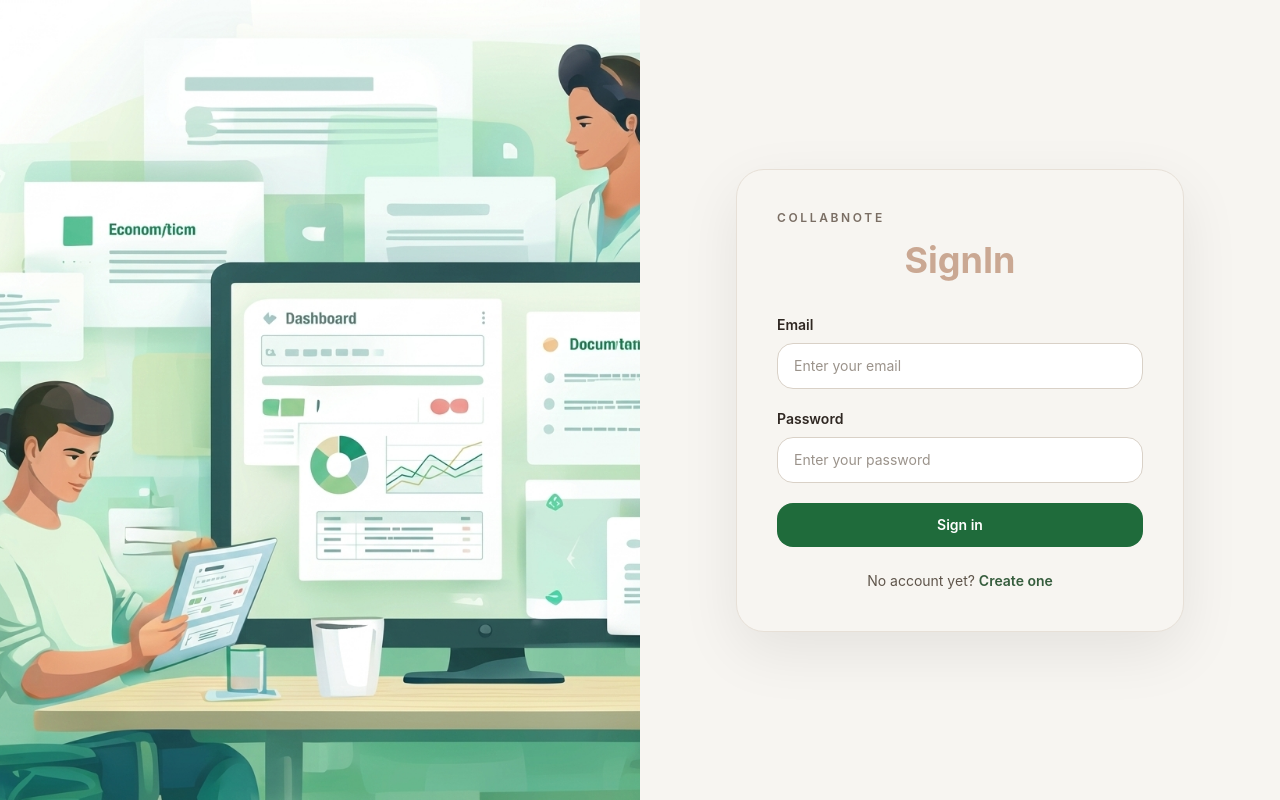
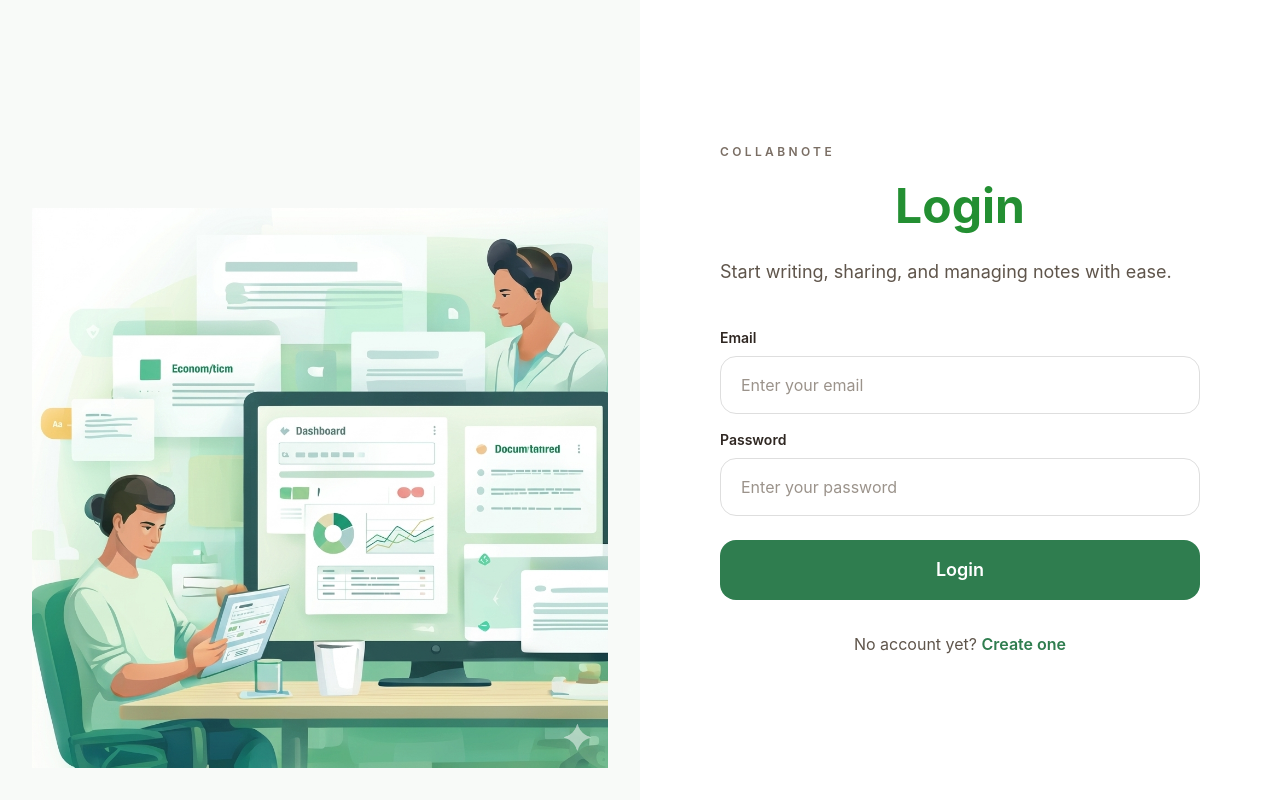
Before and after one commit to ayeshlakshan35/CollabNote, a React (Vite) app in the folder client/: page /login in a window 1280 px wide. Built offline with nearby package versions, Linux system fonts and the light colour scheme; no server answers.

Commit message:
fix:error in login

```diff
--- a/client/src/pages/Login.jsx
+++ b/client/src/pages/Login.jsx
@@ -42,29 +42,32 @@ const Login = () => {
   }
 
   return (
-    <div className="h-screen overflow-hidden bg-[#f7f5f1]">
-      <div className="grid h-full lg:grid-cols-2">
-        <div className="hidden h-full overflow-hidden lg:block">
+    <div className="h-screen overflow-hidden bg-[#f3f4f6]">
+      <div className="flex h-full overflow-hidden bg-white">
+        <div className="hidden w-1/2 items-end justify-center bg-[#f8faf8] p-8 lg:flex">
           <img
             src={loginImage}
             alt="AgroNotes login illustration"
-            className="h-full w-full object-cover"
+            className="h-auto max-h-[85%] w-full object-contain"
           />
         </div>
 
-        <div className="flex items-center justify-center px-4 py-6 sm:px-6 lg:px-12">
-          <div className="w-full max-w-md">
-            <div className="rounded-[28px] border border-[#e7e0d7] bg-[#f7f5f1] p-8 shadow-[0_20px_60px_rgba(0,0,0,0.08)] sm:p-10">
-              <p className="text-xs font-semibold uppercase tracking-[0.22em] text-[#7a6e64]">
+        <div className="flex w-full items-center justify-center overflow-y-auto px-6 py-6 sm:px-10 lg:w-1/2 lg:px-14">
+          <div className="w-full max-w-120">
+            <p className="text-xs font-semibold uppercase tracking-[0.28em] text-[#7a6e64]">
               CollabNote
             </p>
 
-              <h1 className="mt-3 text-4xl font-bold leading-tight text-[#caa893] text-center">
-                SignIn
+            <h1 className="mt-4 text-4xl font-bold leading-tight text-center text-[#238f32] sm:text-5xl">
+              Login
+
             </h1>
 
+            <p className="mt-5 text-lg leading-8 text-[#5f554b]">
+              Start writing, sharing, and managing notes with ease.
+            </p>
 
-              <form className="mt-8 space-y-5" onSubmit={handleSubmit}>
+            <form className="mt-10 space-y-4" onSubmit={handleSubmit}>
                 <div>
                   <label
                     className="mb-2 block text-sm font-semibold text-[#2f2722]"
@@ -74,7 +77,7 @@ const Login = () => {
                   </label>
                   <input
                     id="email"
-                    className="w-full rounded-2xl border border-[#d9d1c7] bg-white px-4 py-3 text-sm text-[#2f2722] outline-none transition placeholder:text-[#9b938b] focus:border-[#2f7d32] focus:ring-4 focus:ring-[#2f7d32]/10"
+                    className="w-full rounded-2xl border border-[#dedede] bg-white px-5 py-4 text-base text-[#2f2722] outline-none transition placeholder:text-[#9b938b] focus:border-[#2f7d32] focus:ring-4 focus:ring-[#2f7d32]/10"
                     type="email"
                     name="email"
                     value={formData.email}
@@ -94,7 +97,7 @@ const Login = () => {
                   </label>
                   <input
                     id="password"
-                    className="w-full rounded-2xl border border-[#d9d1c7] bg-white px-4 py-3 text-sm text-[#2f2722] outline-none transition placeholder:text-[#9b938b] focus:border-[#2f7d32] focus:ring-4 focus:ring-[#2f7d32]/10"
+                    className="w-full rounded-2xl border border-[#dedede] bg-white px-5 py-4 text-base text-[#2f2722] outline-none transition placeholder:text-[#9b938b] focus:border-[#2f7d32] focus:ring-4 focus:ring-[#2f7d32]/10"
                     type="password"
                     name="password"
                     value={formData.password}
@@ -112,21 +115,20 @@ const Login = () => {
                 ) : null}
 
                 <button
-                  className="w-full rounded-2xl bg-[#1f6b3b] px-4 py-3 text-sm font-semibold text-white transition hover:bg-[#17562f] disabled:cursor-not-allowed disabled:opacity-70"
+                  className="mt-2 w-full rounded-2xl bg-[#2f7d4f] px-5 py-4 text-lg font-semibold text-white transition hover:bg-[#276943] disabled:cursor-not-allowed disabled:opacity-70"
                   type="submit"
                   disabled={loading}
                 >
-                  {loading ? 'Signing in...' : 'Sign in'}
+                  {loading ? 'Login in...' : 'Login'}
                 </button>
               </form>
 
-              <p className="mt-6 text-sm text-[#5f554b] text-center">
+            <p className="text-center mt-8 text-base text-[#5f554b]">
               No account yet?{' '}
-                <Link className="font-semibold text-[#365d3d] hover:underline" to="/register">
+              <Link className="font-semibold text-[#2f7d4f] hover:underline" to="/register">
                 Create one
               </Link>
             </p>
-            </div>
           </div>
         </div>
       </div>
```
Lines whose indentation alone changed are shown as unchanged.
